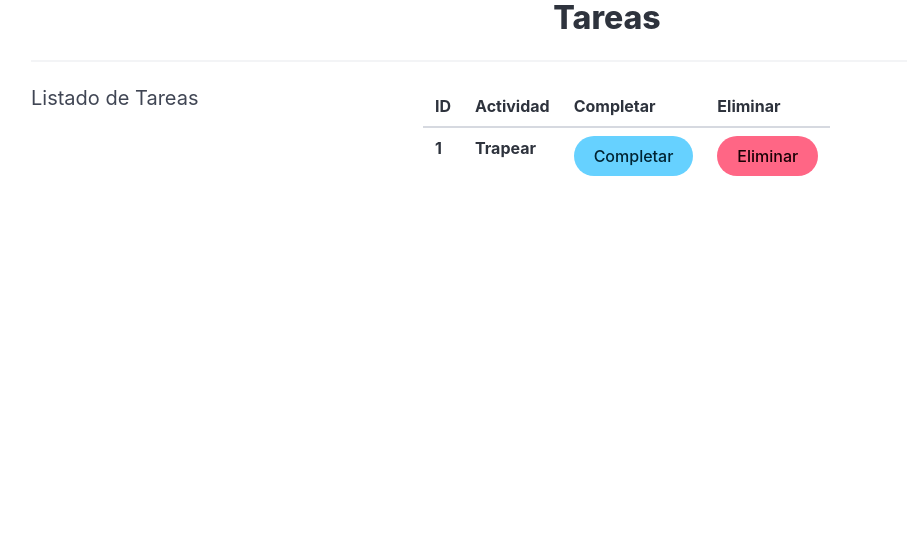
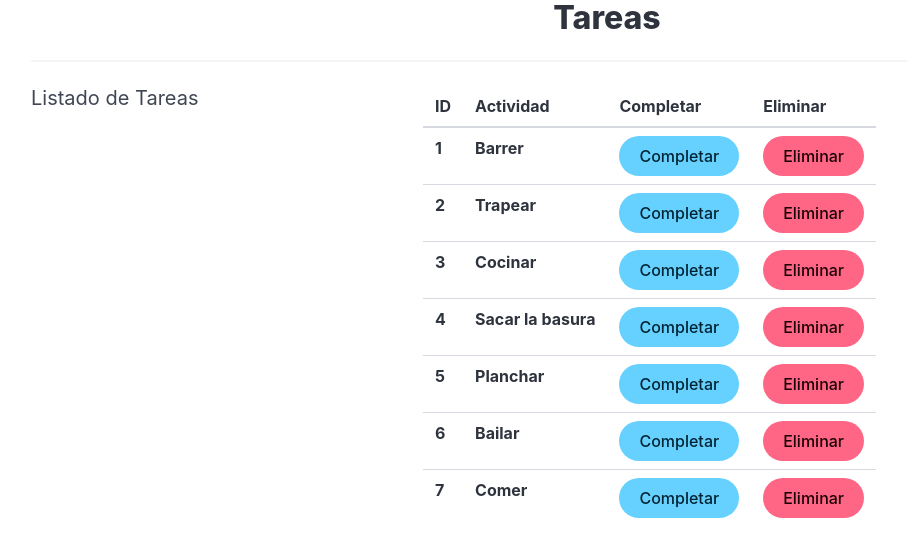
Before and after one commit to SergioNahin/Tareas, an Angular app: page / in a window 1280 px wide. Shown: the top 556 px of the page, without its empty margins (33-940 px from the left). Built offline with nearby package versions, Linux system fonts and the light colour scheme.

Commit message:
modulo tabla y llenado con ngfor

```diff
--- a/src/app/app.component.html
+++ b/src/app/app.component.html
@@ -10,36 +10,10 @@
       <hr />
       <div class="columns">
         <div class="column is-4">
-            <app-subtitulo></app-subtitulo>
+          <app-subtitulo></app-subtitulo>
         </div>
         <div class="column">
-          <table class="table">
-            <thead>
-              <tr>
-                <th>ID</th>
-                <th>Actividad</th>
-                <th>Completar</th>
-                <th>Eliminar</th>
-              </tr>
-            </thead>
-
-            <tbody>
-              <tr>
-                <th>1</th>
-                <td>
-                  <b>Trapear</b>
-                </td>
-
-                <td>
-                  <button class="button is-info is-rounded">Completar</button>
-                </td>
-
-                <td>
-                  <button class="button is-danger is-rounded">Eliminar</button>
-                </td>
-              </tr>
-            </tbody>
-          </table>
+          <app-listado-tareas></app-listado-tareas>
         </div>
       </div>
     </div>
--- a/src/app/tareas/listado-tareas/listado-tareas.component.html
+++ b/src/app/tareas/listado-tareas/listado-tareas.component.html
@@ -1 +1,27 @@
-<p>listado-tareas works!</p>
+<table class="table">
+  <thead>
+    <tr>
+      <th>ID</th>
+      <th>Actividad</th>
+      <th>Completar</th>
+      <th>Eliminar</th>
+    </tr>
+  </thead>
+
+  <tbody>
+    <tr *ngFor="let tarea of tareas; index as i">
+      <th>{{i+1}}</th>
+      <td>
+        <b>{{tarea}}</b>
+      </td>
+
+      <td>
+        <button class="button is-info is-rounded">Completar</button>
+      </td>
+
+      <td>
+        <button class="button is-danger is-rounded">Eliminar</button>
+      </td>
+    </tr>
+  </tbody>
+</table>
--- a/src/app/tareas/listado-tareas/listado-tareas.component.ts
+++ b/src/app/tareas/listado-tareas/listado-tareas.component.ts
@@ -6,5 +6,7 @@ import { Component } from '@angular/core';
   styleUrl: './listado-tareas.component.css'
 })
 export class ListadoTareasComponent {
-
+  tareas: Array<string>= [
+'Barrer','Trapear','Cocinar','Sacar la basura','Planchar', 'Bailar', 'Comer'
+  ];
 }
```
